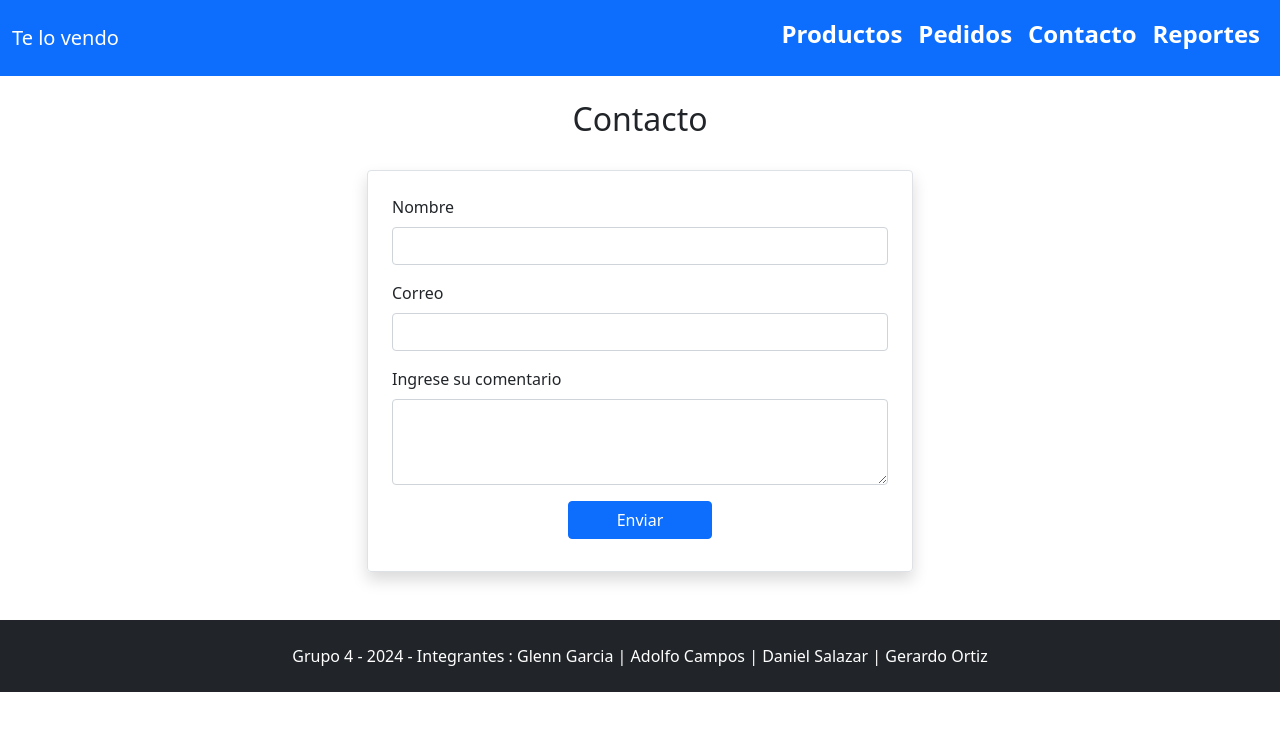
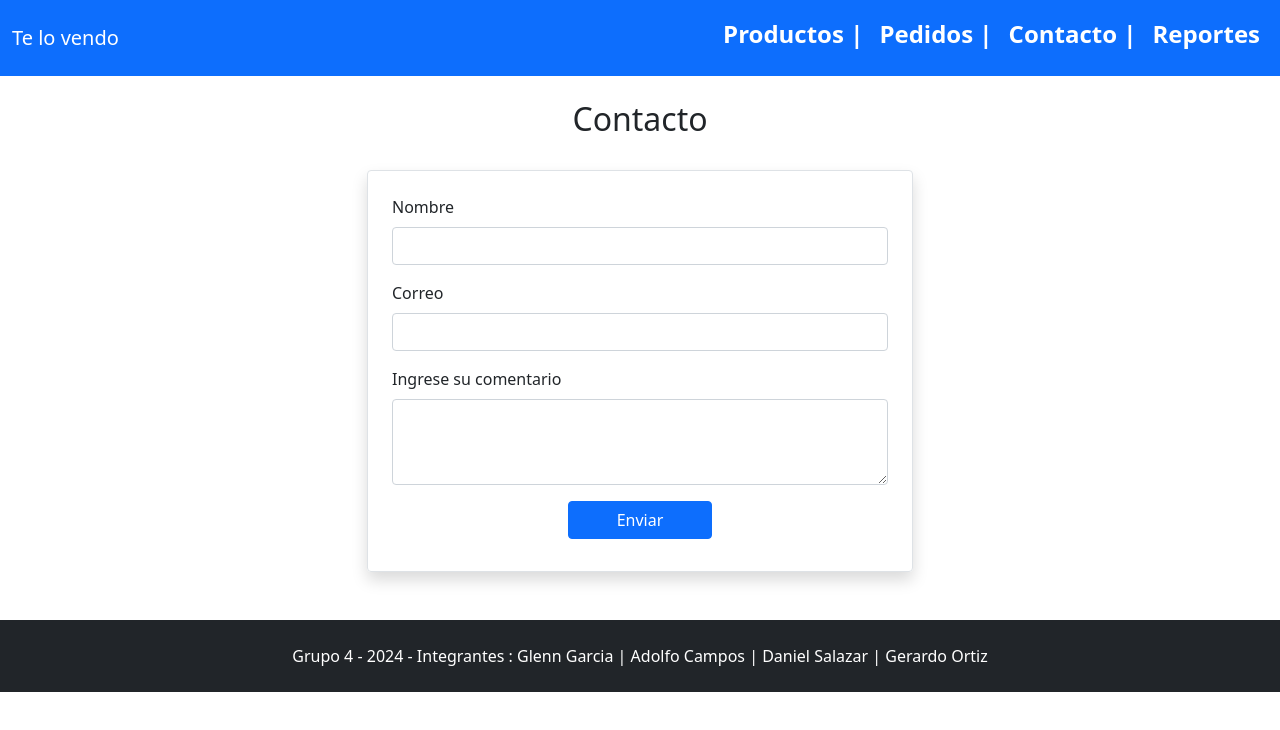
Before and after one commit to dacronik/te-lo-vendo, a plain HTML site: page contacto.html in a window 1280 px wide. Drawn offline with nearby package versions, Linux system fonts and the light colour scheme.

Commit message:
Se modifica menu en todas las páginas

```diff
--- a/contacto.html
+++ b/contacto.html
@@ -18,13 +18,13 @@
           <div class="collapse navbar-collapse text-center fw-bold fs-4" id="navbarNavDropdown">
             <ul class="navbar-nav ms-auto mb-2">
               <li class="nav-item">
-                <a class="nav-link active text-white" aria-current="page" href="/">Productos</a>
+                <a class="nav-link active text-white" aria-current="page" href="/">Productos |</a>
               </li>
               <li class="nav-item">
-                <a class="nav-link text-white" href="#">Pedidos</a>
+                <a class="nav-link text-white" href="#">Pedidos |</a>
               </li>
               <li class="nav-item">
-                <a class="nav-link text-white" href="/contacto.html">Contacto</a>
+                <a class="nav-link text-white" href="/contacto.html">Contacto |</a>
               </li>
               <li class="nav-item">
                 <a class="nav-link text-white" href="/estadisticas.html">Reportes</a>
```
Also changed, not shown: estadisticas.html (+3 -3 lines).
